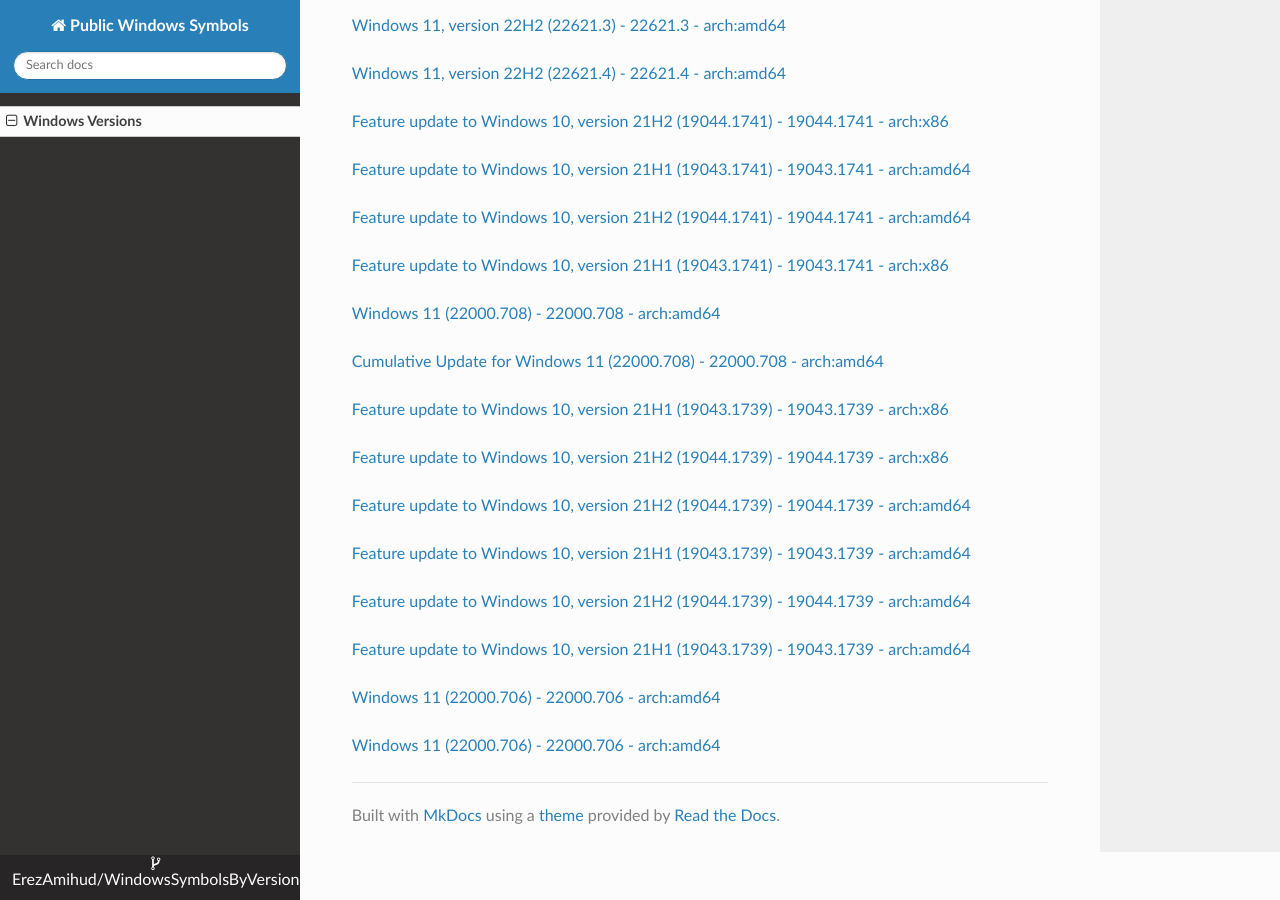
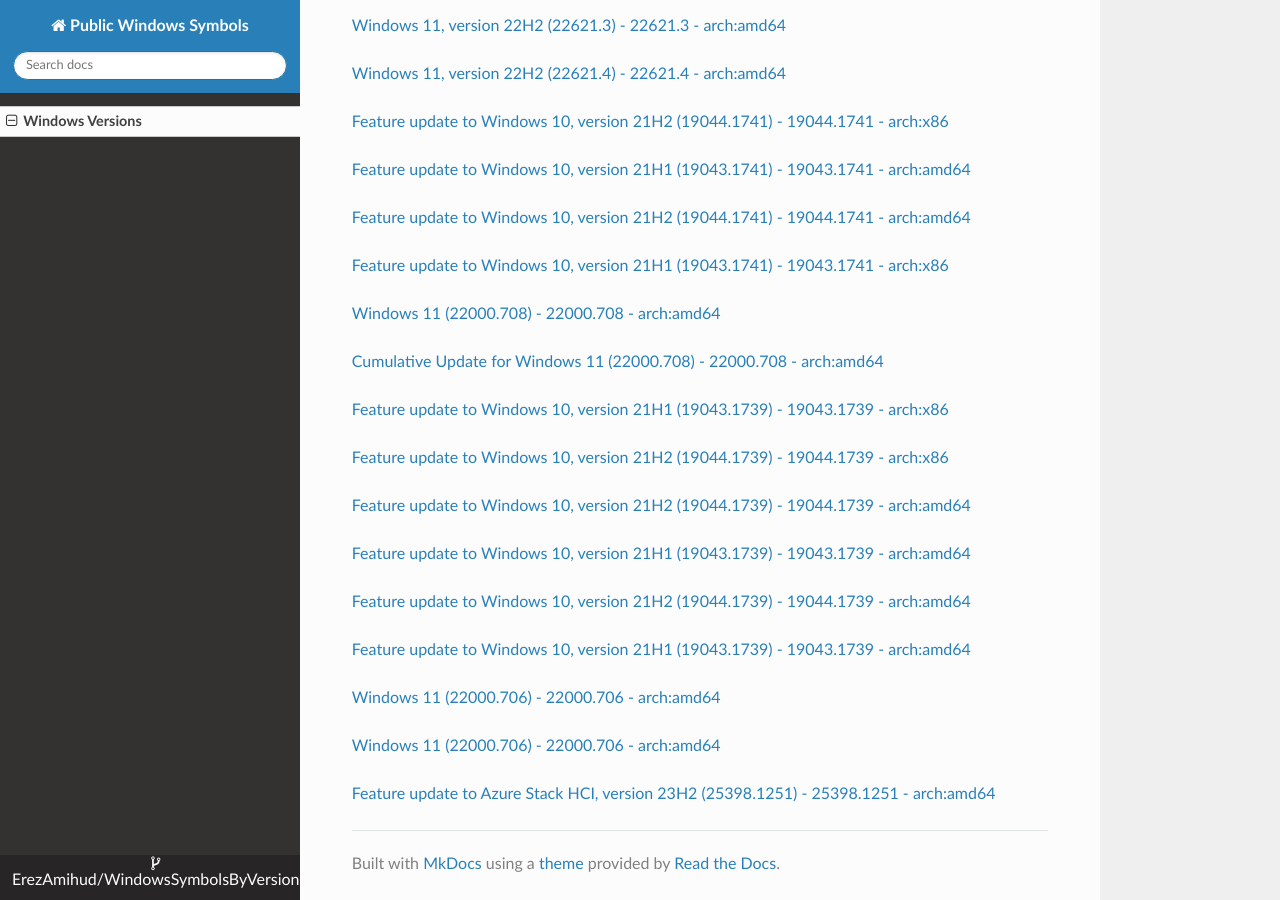
Before and after one commit to ErezAmihud/WindowsSymbolsByVersion, an MkDocs documentation site: the page built from docs/index.md, in a window 1280 px wide and 900 px high, scrolled down 61925 px. Built offline with MkDocs 1.6.1, drawn with Linux system fonts in a browser that asks for light colours; nearby versions of some CDN libraries.

Commit message:
Automated commit, add manifest for 63365e5b-4b0a-44ec-9dc3-aa5e68abc4a5

```diff
--- a/docs/index.md
+++ b/docs/index.md
@@ -3682,3 +3682,6 @@
 
 
 [Windows 11 (22000.706) - 22000.706 - arch:amd64](https://github.com/ErezAmihud/WindowsSymbolsByVersion/blob/main/manifests/c9df1d54-6ade-4a22-aebb-503b05e6a413.manifest)
+
+
+[Feature update to Azure Stack HCI, version 23H2 (25398.1251) - 25398.1251 - arch:amd64](https://github.com/ErezAmihud/WindowsSymbolsByVersion/blob/main/manifests/63365e5b-4b0a-44ec-9dc3-aa5e68abc4a5.manifest)
```
Also changed, not shown: process_builds.json (+1 -1 lines), 1 other file.
